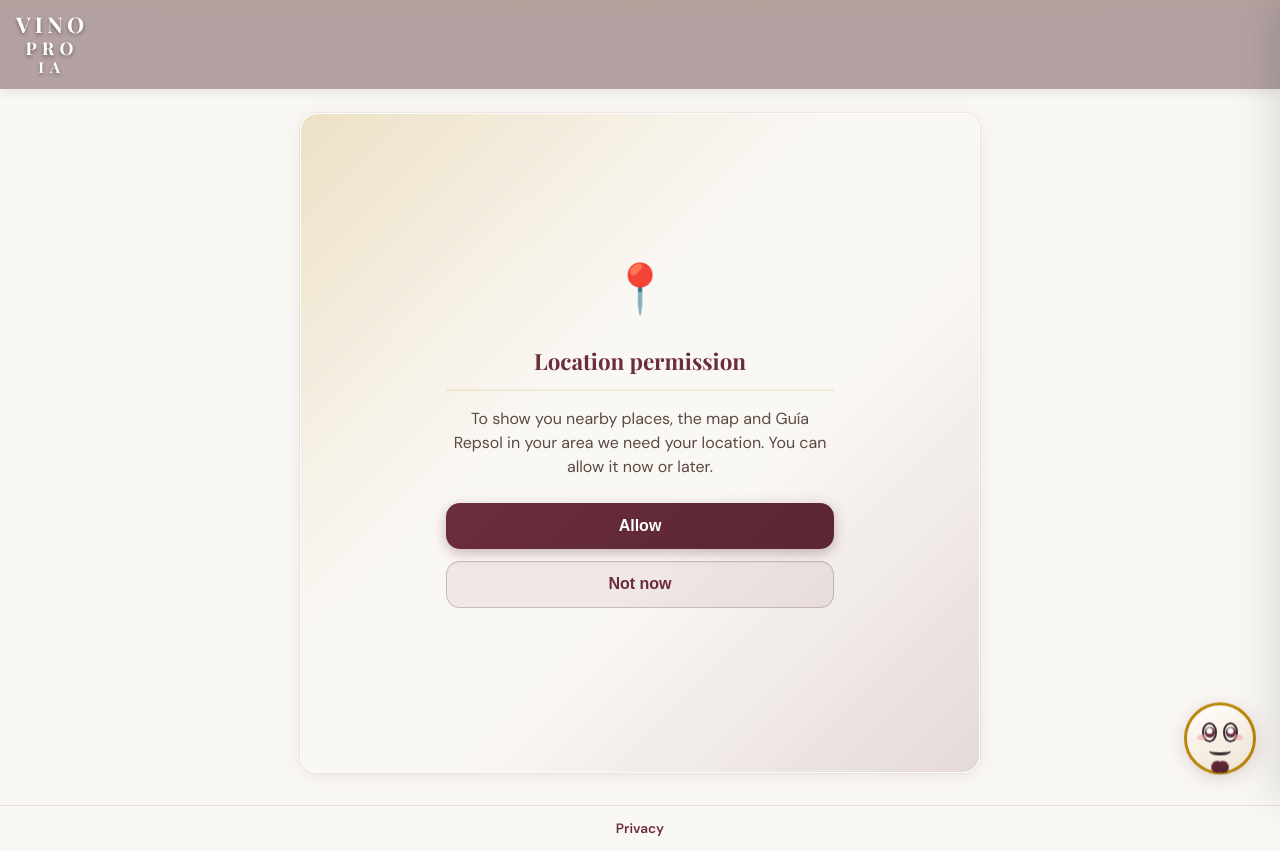
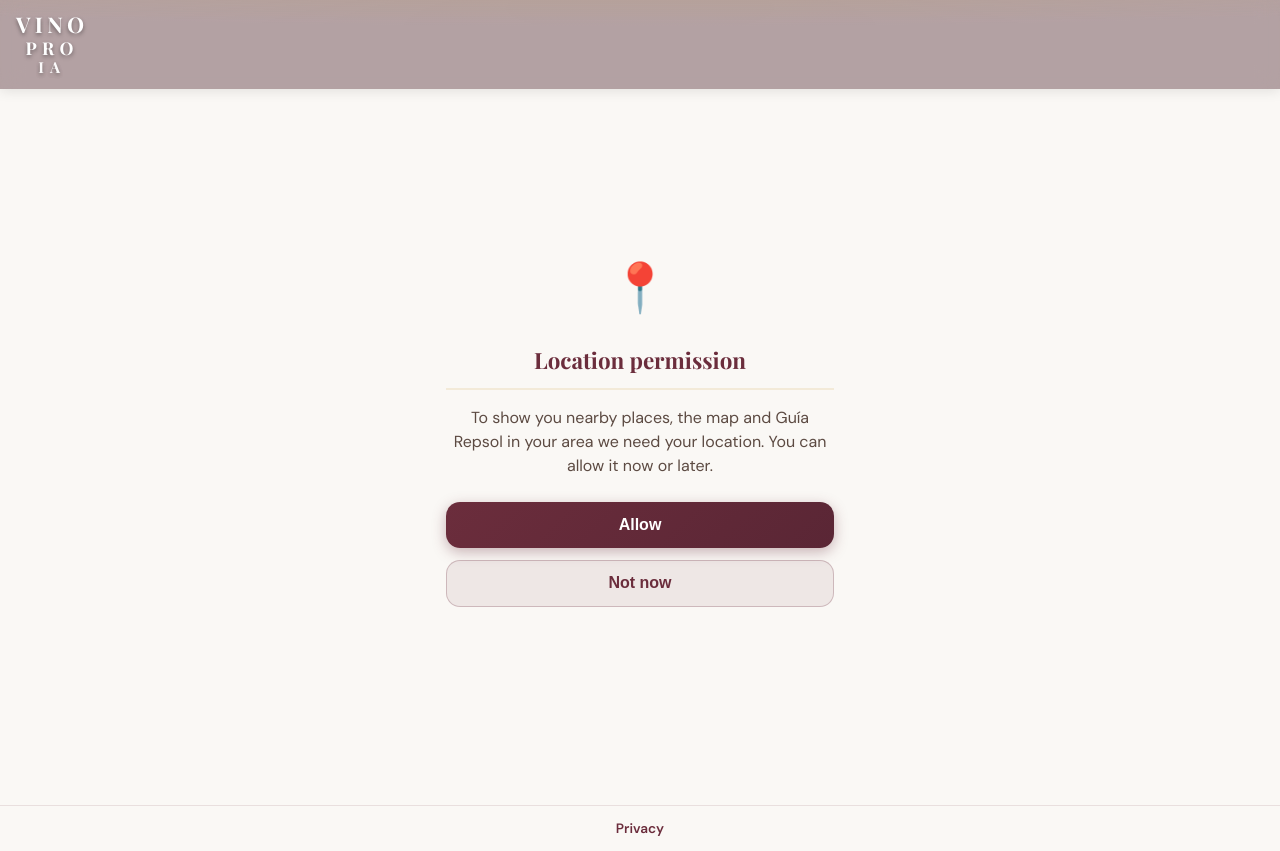
Before and after one commit to yusedcorrea-a11y/vinopro-backend-, a FastAPI app: page /onboarding in a window 1280 px wide. Run offline with FastAPI, Linux system fonts and the light colour scheme.

Commit message:
Fix onboarding bloqueado: main::before sin pointer-events tapaba botones
- main::before global: añadido pointer-events:none (afectaba TODAS las páginas)
- page-onboarding: main::before display:none, main transparente sin backdrop
- Ocultar mascota, age-gate y modal idioma en onboarding via style.css
- Cache bust style.css v1.0.11

Made-with: Cursor

```diff
--- a/static/style.css
+++ b/static/style.css
@@ -1629,10 +1629,29 @@ body[class^="page-"] main::before {
   padding: 1px;
   background: linear-gradient(135deg, rgba(184,134,11,0.2), transparent 40%, transparent 60%, rgba(107,45,60,0.15));
   -webkit-mask: linear-gradient(#fff 0 0) content-box, linear-gradient(#fff 0 0);
+  pointer-events: none;
 }
 body.page-inicio main::before {
   display: none !important;
   content: none !important;
+}
+/* Onboarding: sin overlay, sin mascota, sin modales — botones libres */
+body.page-onboarding main::before {
+  display: none !important;
+  content: none !important;
+}
+body.page-onboarding main {
+  background: transparent !important;
+  backdrop-filter: none !important;
+  box-shadow: none !important;
+  border: none !important;
+}
+body.page-onboarding .chatbot-guia-mascot,
+body.page-onboarding .chatbot-guia-backdrop,
+body.page-onboarding .chatbot-guia-panel,
+body.page-onboarding #age-gate-modal,
+body.page-onboarding #modal-bienvenida-idioma {
+  display: none !important;
 }
 
 /* Títulos de página unificados (referencia: index/planes) */
--- a/templates/base.html
+++ b/templates/base.html
@@ -19,7 +19,7 @@
   <meta name="twitter:title" content="VINO PRO IA - {{ t('common.tagline') }}">
   <meta name="twitter:description" content="{% block twitter_description %}Escanea, registra y pregunta sobre vinos. Tu experto en vinos con IA.{% endblock %}">
   <link rel="icon" type="image/svg+xml" href="/static/favicon.svg">
-  <link rel="stylesheet" href="/static/style.css?v=1.0.10">
+  <link rel="stylesheet" href="/static/style.css?v=1.0.11">
   <script src="/static/app.js?v=1.0.5"></script>
   {% block head %}{% endblock %}
 </head>
--- a/templates/onboarding.html
+++ b/templates/onboarding.html
@@ -2,13 +2,22 @@
 {% block head %}
 <style>
   .page-onboarding .header-minimal-actions { display: none; }
+  /* Evitar que overlays/mascota tapen los botones: contenido encima de todo y clicable */
+  .page-onboarding main { position: relative; z-index: 2000; pointer-events: auto; }
+  .page-onboarding .chatbot-guia-mascot,
+  .page-onboarding .chatbot-guia-backdrop,
+  .page-onboarding .chatbot-guia-panel { display: none !important; }
+  .page-onboarding #age-gate-modal,
+  .page-onboarding #modal-bienvenida-idioma { display: none !important; }
   .onboarding-wrap {
     max-width: 420px; margin: 0 auto;
     padding: 2rem 1rem;
     padding-bottom: max(1.5rem, env(safe-area-inset-bottom));
     min-height: 70vh; display: flex; flex-direction: column; justify-content: center;
+    position: relative; z-index: 1;
   }
   .onboarding-step { display: none; text-align: center; }
+  .onboarding-btn { pointer-events: auto; cursor: pointer; }
   .onboarding-step.activo { display: block; animation: fadeIn 0.3s ease; }
   @keyframes fadeIn { from { opacity: 0; } to { opacity: 1; } }
   .onboarding-icon { font-size: 3rem; margin-bottom: 1rem; }
@@ -54,8 +63,8 @@
     <h2 id="step1-title" class="onboarding-title">{{ t('onboarding.titulo_ubicacion') }}</h2>
     <p class="onboarding-desc">{{ t('onboarding.descripcion_ubicacion') }}</p>
     <div class="onboarding-actions">
-      <button type="button" id="onboarding-permitir" class="onboarding-btn onboarding-btn-primario">{{ t('onboarding.permitir') }}</button>
-      <button type="button" id="onboarding-ahora-no" class="onboarding-btn onboarding-btn-secundario">{{ t('onboarding.ahora_no') }}</button>
+      <button type="button" id="onboarding-permitir" class="onboarding-btn onboarding-btn-primario" onclick="typeof window._onboardingPermitir === 'function' && window._onboardingPermitir();">{{ t('onboarding.permitir') }}</button>
+      <button type="button" id="onboarding-ahora-no" class="onboarding-btn onboarding-btn-secundario" onclick="typeof window._onboardingAhoraNo === 'function' && window._onboardingAhoraNo();">{{ t('onboarding.ahora_no') }}</button>
     </div>
   </div>
 
@@ -125,16 +134,19 @@
       } else if (step === 3 && step3) step3.classList.add('activo');
     }
 
+    window._onboardingPermitir = function() {
+      showStep(2);
+      if (navigator.geolocation) {
+        navigator.geolocation.getCurrentPosition(function() {}, function() {}, { timeout: 8000, maximumAge: 60000 });
+      }
+    };
+    window._onboardingAhoraNo = function() { showStep(2); };
+
     if (permitir) {
-      permitir.addEventListener('click', function() {
-        showStep(2);
-        if (navigator.geolocation) {
-          navigator.geolocation.getCurrentPosition(function() {}, function() {}, { timeout: 8000, maximumAge: 60000 });
-        }
-      });
+      permitir.addEventListener('click', window._onboardingPermitir);
     }
     if (ahoraNo) {
-      ahoraNo.addEventListener('click', function() { showStep(2); });
+      ahoraNo.addEventListener('click', window._onboardingAhoraNo);
     }
 
     if (langList) {
```
